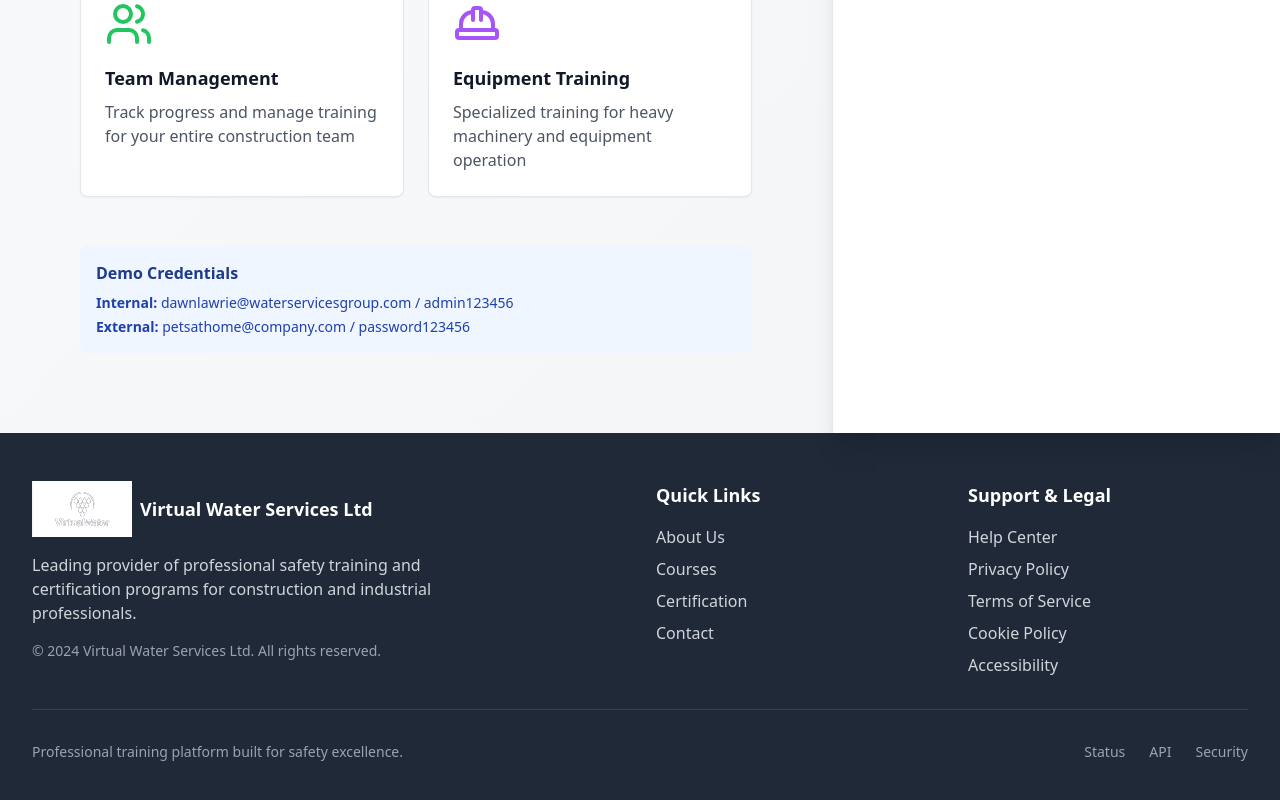
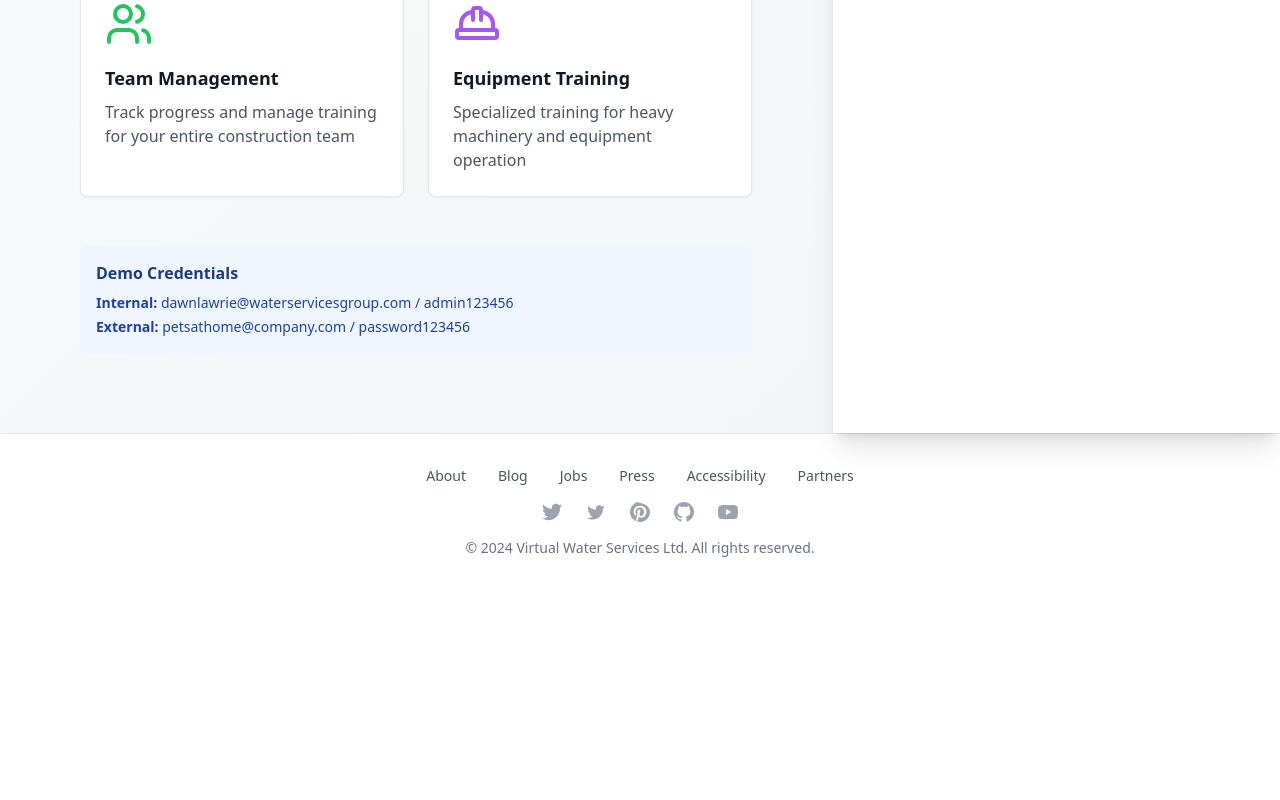
Before and after one commit to abrahamayegba/virtual-water-services-frontend, a React (Vite) app: page / in a window 1280 px wide. Shown: the part 595-1395 px from the top of the page. After the commit the page ends 1185 px from the top, so only its background shows below. Built offline with nearby package versions, Linux system fonts and the light colour scheme.

Commit message:
Create Simple White Footer

```diff
--- a/src/pages/Landing.tsx
+++ b/src/pages/Landing.tsx
@@ -299,113 +299,55 @@ export default function Landing() {
       </div>
 
       {/* Footer */}
-      <footer className="bg-gray-800 text-white">
-        <div className="max-w-7xl mx-auto px-4 sm:px-6 lg:px-8 py-12">
-          <div className="grid grid-cols-1 md:grid-cols-4 gap-8">
-            {/* Company Info */}
-            <div className="col-span-1 md:col-span-2">
-              <div className="flex items-center mb-4">
-                <img
-                  src={logo}
-                  height={25}
-                  width={100}
-                  alt="virtual-services-logo"
-                  className="brightness-0 invert"
-                />
-                <span className="text-lg font-bold ml-2">
-                  Virtual Water Services Ltd
-                </span>
-              </div>
-              <p className="text-gray-300 mb-4 max-w-md">
-                Leading provider of professional safety training and certification
-                programs for construction and industrial professionals.
-              </p>
-              <div className="text-sm text-gray-400">
-                <p>© 2024 Virtual Water Services Ltd. All rights reserved.</p>
-              </div>
+      <footer className="bg-white border-t border-gray-200">
+        <div className="max-w-7xl mx-auto px-4 sm:px-6 lg:px-8 py-8">
+          <div className="flex flex-col items-center space-y-4">
+            {/* Links */}
+            <div className="flex flex-wrap justify-center items-center space-x-8 text-sm text-gray-600">
+              <a href="#" className="hover:text-gray-900 transition-colors">About</a>
+              <a href="#" className="hover:text-gray-900 transition-colors">Blog</a>
+              <a href="#" className="hover:text-gray-900 transition-colors">Jobs</a>
+              <a href="#" className="hover:text-gray-900 transition-colors">Press</a>
+              <a href="#" className="hover:text-gray-900 transition-colors">Accessibility</a>
+              <a href="#" className="hover:text-gray-900 transition-colors">Partners</a>
             </div>
 
-            {/* Quick Links */}
-            <div>
-              <h3 className="text-lg font-semibold mb-4">Quick Links</h3>
-              <ul className="space-y-2 text-gray-300">
-                <li>
-                  <a href="#" className="hover:text-white transition-colors">
-                    About Us
-                  </a>
-                </li>
-                <li>
-                  <a href="#" className="hover:text-white transition-colors">
-                    Courses
-                  </a>
-                </li>
-                <li>
-                  <a href="#" className="hover:text-white transition-colors">
-                    Certification
-                  </a>
-                </li>
-                <li>
-                  <a href="#" className="hover:text-white transition-colors">
-                    Contact
-                  </a>
-                </li>
-              </ul>
+            {/* Social Icons */}
+            <div className="flex space-x-6">
+              <a href="#" className="text-gray-400 hover:text-gray-600 transition-colors">
+                <svg className="h-5 w-5" fill="currentColor" viewBox="0 0 24 24">
+                  <path d="M24 4.557c-.883.392-1.832.656-2.828.775 1.017-.609 1.798-1.574 2.165-2.724-.951.564-2.005.974-3.127 1.195-.897-.957-2.178-1.555-3.594-1.555-3.179 0-5.515 2.966-4.797 6.045-4.091-.205-7.719-2.165-10.148-5.144-1.29 2.213-.669 5.108 1.523 6.574-.806-.026-1.566-.247-2.229-.616-.054 2.281 1.581 4.415 3.949 4.89-.693.188-1.452.232-2.224.084.626 1.956 2.444 3.379 4.6 3.419-2.07 1.623-4.678 2.348-7.29 2.04 2.179 1.397 4.768 2.212 7.548 2.212 9.142 0 14.307-7.721 13.995-14.646.962-.695 1.797-1.562 2.457-2.549z"/>
+                </svg>
+              </a>
+              <a href="#" className="text-gray-400 hover:text-gray-600 transition-colors">
+                <svg className="h-5 w-5" fill="currentColor" viewBox="0 0 24 24">
+                  <path d="M22.46 6c-.77.35-1.6.58-2.46.69.88-.53 1.56-1.37 1.88-2.38-.83.5-1.75.85-2.72 1.05C18.37 4.5 17.26 4 16 4c-2.35 0-4.27 1.92-4.27 4.29 0 .34.04.67.11.98C8.28 9.09 5.11 7.38 3 4.79c-.37.63-.58 1.37-.58 2.15 0 1.49.75 2.81 1.91 3.56-.71 0-1.37-.2-1.95-.5v.03c0 2.08 1.48 3.82 3.44 4.21a4.22 4.22 0 0 1-1.93.07 4.28 4.28 0 0 0 4 2.98 8.521 8.521 0 0 1-5.33 1.84c-.34 0-.68-.02-1.02-.06C3.44 20.29 5.7 21 8.12 21 16 21 20.33 14.46 20.33 8.79c0-.19 0-.37-.01-.56.84-.6 1.56-1.36 2.14-2.23z"/>
+                </svg>
+              </a>
+              <a href="#" className="text-gray-400 hover:text-gray-600 transition-colors">
+                <svg className="h-5 w-5" fill="currentColor" viewBox="0 0 24 24">
+                  <path d="M12.017 0C5.396 0 .029 5.367.029 11.987c0 5.079 3.158 9.417 7.618 11.174-.105-.949-.199-2.403.041-3.439.219-.937 1.406-5.957 1.406-5.957s-.359-.72-.359-1.781c0-1.663.967-2.911 2.168-2.911 1.024 0 1.518.769 1.518 1.688 0 1.029-.653 2.567-.992 3.992-.285 1.193.6 2.165 1.775 2.165 2.128 0 3.768-2.245 3.768-5.487 0-2.861-2.063-4.869-5.008-4.869-3.41 0-5.409 2.562-5.409 5.199 0 1.033.394 2.143.889 2.741.099.12.112.225.085.345-.09.375-.293 1.199-.334 1.363-.053.225-.172.271-.402.165-1.495-.69-2.433-2.878-2.433-4.646 0-3.776 2.748-7.252 7.92-7.252 4.158 0 7.392 2.967 7.392 6.923 0 4.135-2.607 7.462-6.233 7.462-1.214 0-2.357-.629-2.75-1.378l-.748 2.853c-.271 1.043-1.002 2.35-1.492 3.146C9.57 23.812 10.763 24.009 12.017 24.009c6.624 0 11.99-5.367 11.99-11.988C24.007 5.367 18.641.001.012.001z"/>
+                </svg>
+              </a>
+              <a href="#" className="text-gray-400 hover:text-gray-600 transition-colors">
+                <svg className="h-5 w-5" fill="currentColor" viewBox="0 0 24 24">
+                  <path d="M12 0c-6.626 0-12 5.373-12 12 0 5.302 3.438 9.8 8.207 11.387.599.111.793-.261.793-.577v-2.234c-3.338.726-4.033-1.416-4.033-1.416-.546-1.387-1.333-1.756-1.333-1.756-1.089-.745.083-.729.083-.729 1.205.084 1.839 1.237 1.839 1.237 1.07 1.834 2.807 1.304 3.492.997.107-.775.418-1.305.762-1.604-2.665-.305-5.467-1.334-5.467-5.931 0-1.311.469-2.381 1.236-3.221-.124-.303-.535-1.524.117-3.176 0 0 1.008-.322 3.301 1.23.957-.266 1.983-.399 3.003-.404 1.02.005 2.047.138 3.006.404 2.291-1.552 3.297-1.23 3.297-1.23.653 1.653.242 2.874.118 3.176.77.84 1.235 1.911 1.235 3.221 0 4.609-2.807 5.624-5.479 5.921.43.372.823 1.102.823 2.222v3.293c0 .319.192.694.801.576 4.765-1.589 8.199-6.086 8.199-11.386 0-6.627-5.373-12-12-12z"/>
+                </svg>
+              </a>
+              <a href="#" className="text-gray-400 hover:text-gray-600 transition-colors">
+                <svg className="h-5 w-5" fill="currentColor" viewBox="0 0 24 24">
+                  <path d="M23.498 6.186a3.016 3.016 0 0 0-2.122-2.136C19.505 3.545 12 3.545 12 3.545s-7.505 0-9.377.505A3.017 3.017 0 0 0 .502 6.186C0 8.07 0 12 0 12s0 3.93.502 5.814a3.016 3.016 0 0 0 2.122 2.136c1.871.505 9.376.505 9.376.505s7.505 0 9.377-.505a3.015 3.015 0 0 0 2.122-2.136C24 15.93 24 12 24 12s0-3.93-.502-5.814zM9.545 15.568V8.432L15.818 12l-6.273 3.568z"/>
+                </svg>
+              </a>
             </div>
 
-            {/* Support & Legal */}
-            <div>
-              <h3 className="text-lg font-semibold mb-4">Support & Legal</h3>
-              <ul className="space-y-2 text-gray-300">
-                <li>
-                  <a href="/support" className="hover:text-white transition-colors">
-                    Help Center
-                  </a>
-                </li>
-                <li>
-                  <a href="#" className="hover:text-white transition-colors">
-                    Privacy Policy
-                  </a>
-                </li>
-                <li>
-                  <a href="#" className="hover:text-white transition-colors">
-                    Terms of Service
-                  </a>
-                </li>
-                <li>
-                  <a href="#" className="hover:text-white transition-colors">
-                    Cookie Policy
-                  </a>
-                </li>
-                <li>
-                  <a href="#" className="hover:text-white transition-colors">
-                    Accessibility
-                  </a>
-                </li>
-              </ul>
-            </div>
-          </div>
-
-          {/* Bottom Bar */}
-          <div className="border-t border-gray-700 mt-8 pt-8 flex flex-col md:flex-row justify-between items-center">
-            <div className="text-sm text-gray-400 mb-4 md:mb-0">
-              <p>Professional training platform built for safety excellence.</p>
-            </div>
-            <div className="flex space-x-6 text-sm text-gray-400">
-              <a href="#" className="hover:text-white transition-colors">
-                Status
-              </a>
-              <a href="#" className="hover:text-white transition-colors">
-                API
-              </a>
-              <a href="#" className="hover:text-white transition-colors">
-                Security
-              </a>
+            {/* Copyright */}
+            <div className="text-sm text-gray-500">
+              © 2024 Virtual Water Services Ltd. All rights reserved.
             </div>
           </div>
         </div>
       </footer>
-
-
     </div>
   );
 }
```
